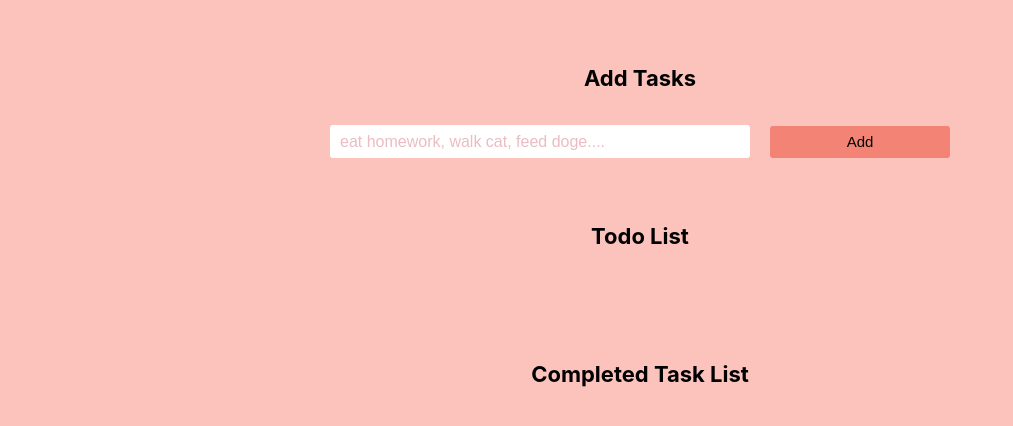
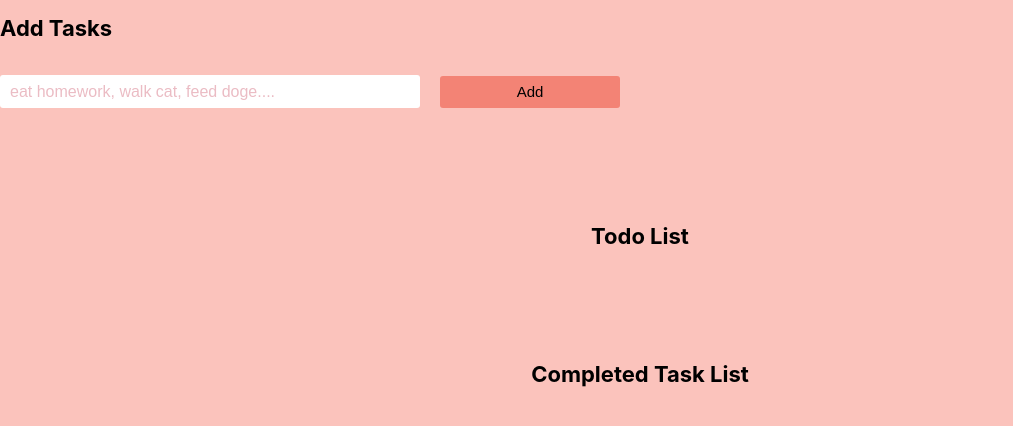
Before and after one commit to jlnfoo/todo2, a React (Create React App) app in the folder todo-app/: page / in a window 1280 px wide. Shown: the top 426 px of the page, without its empty margins (0-1013 px from the left). Built offline with nearby package versions, Linux system fonts and the light colour scheme.

Commit message:
addTaskForm component

```diff
--- a/todo-app/src/App.tsx
+++ b/todo-app/src/App.tsx
@@ -1,8 +1,20 @@
+import React, { useState } from "react";
 import "./App.css";
 import Todo from "../src/Components/Todo";
+import AddTaskForm from "../src/Components/AddTaskForm";
+
+type MyTask = {
+  id?: number; // number | undefined
+  taskName: string;
+};
 
 const App = () => {
-  return <Todo />;
+  return (
+    <div>
+      <AddTaskForm />
+      <Todo />
+    </div>
+  );
 };
 
 export default App;
--- /dev/null
+++ b/todo-app/src/Components/AddTaskForm.tsx
@@ -0,0 +1,45 @@
+import React, { useState, ChangeEvent } from "react";
+
+type MyTask = {
+  id?: number; // number | undefined
+  taskName: string;
+};
+
+const AddTaskForm = () => {
+  const [taskList, setTaskList] = React.useState<MyTask[]>([]);
+  const [task, setTask] = useState("");
+  const [id, setId] = useState(0);
+
+  const handleChange = (event: ChangeEvent<HTMLInputElement>): void => {
+    setTask(event.target.value);
+  };
+
+  const addTask = (): void => {
+    const newTask = { id: id, taskName: task };
+    setTaskList([...taskList, newTask]);
+    setTask("");
+    setId(id + 1);
+  };
+
+  return (
+    <div className="addTask">
+      <h1>Add Tasks</h1>
+      <input
+        type="text"
+        placeholder="eat homework, walk cat, feed doge...."
+        value={task}
+        onChange={handleChange}
+      />
+      <button
+        className="addBtn btn"
+        onClick={() => {
+          addTask();
+        }}
+      >
+        Add
+      </button>
+    </div>
+  );
+};
+
+export default AddTaskForm;
--- a/todo-app/src/Components/Todo.tsx
+++ b/todo-app/src/Components/Todo.tsx
@@ -10,18 +10,6 @@ const Todo = () => {
   const [task, setTask] = useState("");
   const [id, setId] = useState(0);
   const [completedList, setCompletedList] = React.useState<MyTask[]>([]);
-
-  const handleChange = (event: ChangeEvent<HTMLInputElement>): void => {
-    setTask(event.target.value);
-  };
-
-  const addTask = (): void => {
-    const newTask = { id: id, taskName: task };
-    setTaskList([...taskList, newTask]);
-    setTask("");
-    setId(id + 1);
-    console.log(taskList); //when new tasks are added, the latest task obj is not displayed
-  };
 
   //SHIFT UP WITHIN TODO LIST
   const shiftUpTodoList = (taskId: number | undefined) => {
@@ -156,24 +144,6 @@ const Todo = () => {
 
   return (
     <div className="appContent">
-      <div className="addTask">
-        <h1>Add Tasks</h1>
-        <input
-          type="text"
-          placeholder="eat homework, walk cat, feed doge...."
-          value={task}
-          onChange={handleChange}
-        />
-        <button
-          className="addBtn btn"
-          onClick={() => {
-            addTask();
-          }}
-        >
-          Add
-        </button>
-      </div>
-
       <div className="todolist">
         <h1>Todo List</h1>
         <ul>
```
